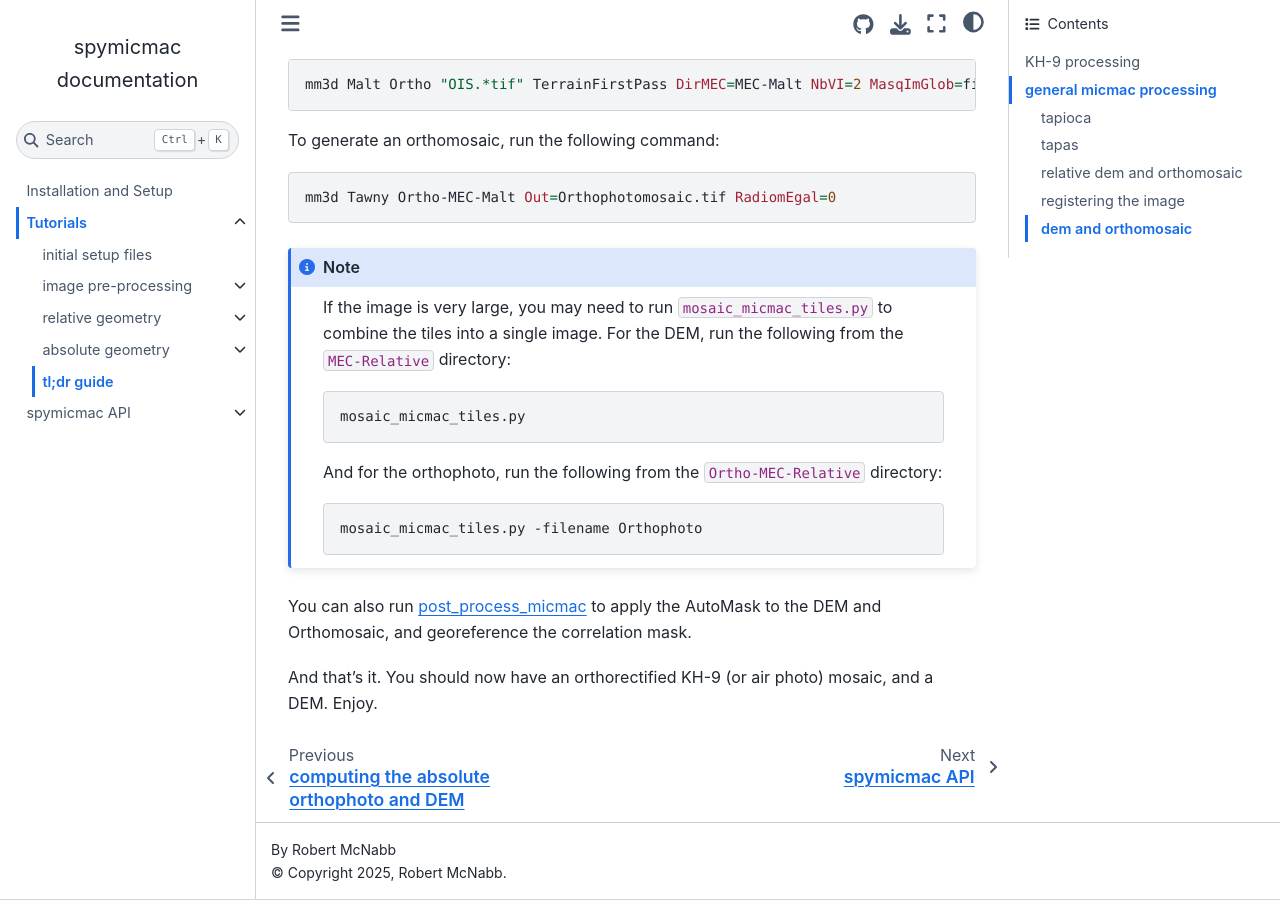
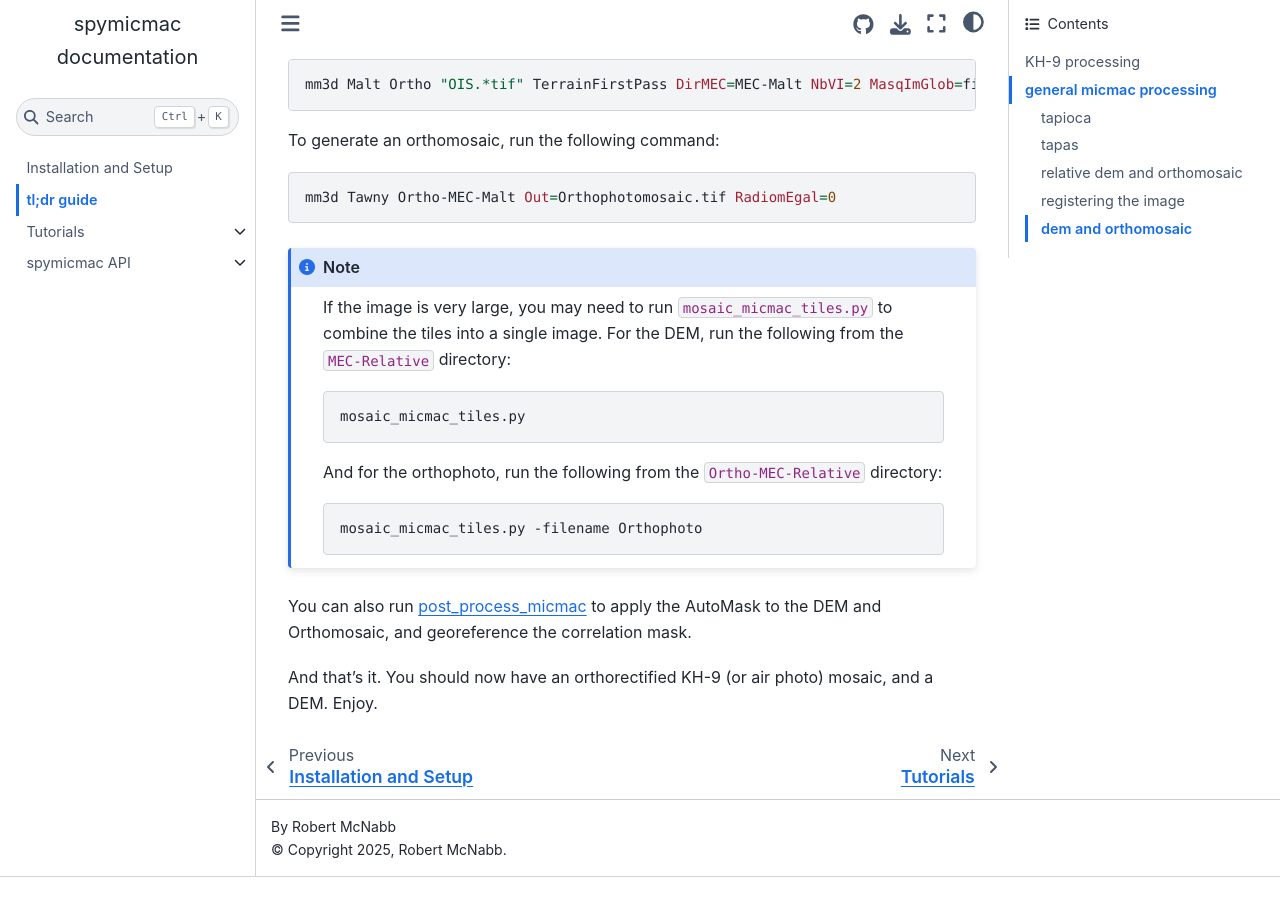
Before and after one commit to iamdonovan/spymicmac, a Sphinx documentation site: the page built from doc/tealdeer.rst, in a window 1280 px wide and 900 px high, scrolled down 4339 px. Built offline with Sphinx 7.4.7 and the Sphinx Book theme 1.1.4, drawn with Linux system fonts in a browser that asks for light colours; the version number could not be read and is left out; after the commit the page ends 5216 px from its top, so only the background shows below that.

Commit message:
move tealdeer to top level

```diff
--- a/doc/index.rst
+++ b/doc/index.rst
@@ -13,6 +13,7 @@ page. If you found any of the tools helpful, let me know!
    :maxdepth: 2
 
    setup
+   tealdeer
    tutorials/index
    spymicmac/index
 
--- a/doc/tutorials/tealdeer.rst
+++ b/doc/tealdeer.rst
@@ -14,7 +14,7 @@ To begin, run :doc:`../../spymicmac/scripts/generate_micmac_measures` to generat
 Next, create a new directory, ``Ori-InterneScan``, and move ``MeasuresCamera.xml`` into it.
 
 Finally, run :py:meth:`spymicmac.micmac.create_localchantier_xml` to create ``MicMac-LocalChantierDescripteur.xml``,
-or :download:`download <../examples/MicMac-LocalChantierDescripteur.xml>` the example provided.
+or :download:`download <examples/MicMac-LocalChantierDescripteur.xml>` the example provided.
 
 .. note::
 
--- a/doc/tutorials/index.rst
+++ b/doc/tutorials/index.rst
@@ -25,7 +25,7 @@ This can be divided into four main steps: initial setup, pre-processing, relativ
 - :doc:`absolute <absolute/index>` geometry covers all of the steps taken to process the images in an absolute
   ("real-world") geometry: registration, camera refinement, dense matching and orthorectification.
 
-If you don't want to read more about the different processing steps, there is also a :doc:`tealdeer` which runs through
+If you don't want to read more about the different processing steps, there is also a :doc:`../tealdeer` which runs through
 the different tools and commands used in the workflow with minimal explanation. :)
 
 .. toctree::
```
Also changed, not shown: other parts of doc/tutorials/index.rst (+0 -1 lines).
